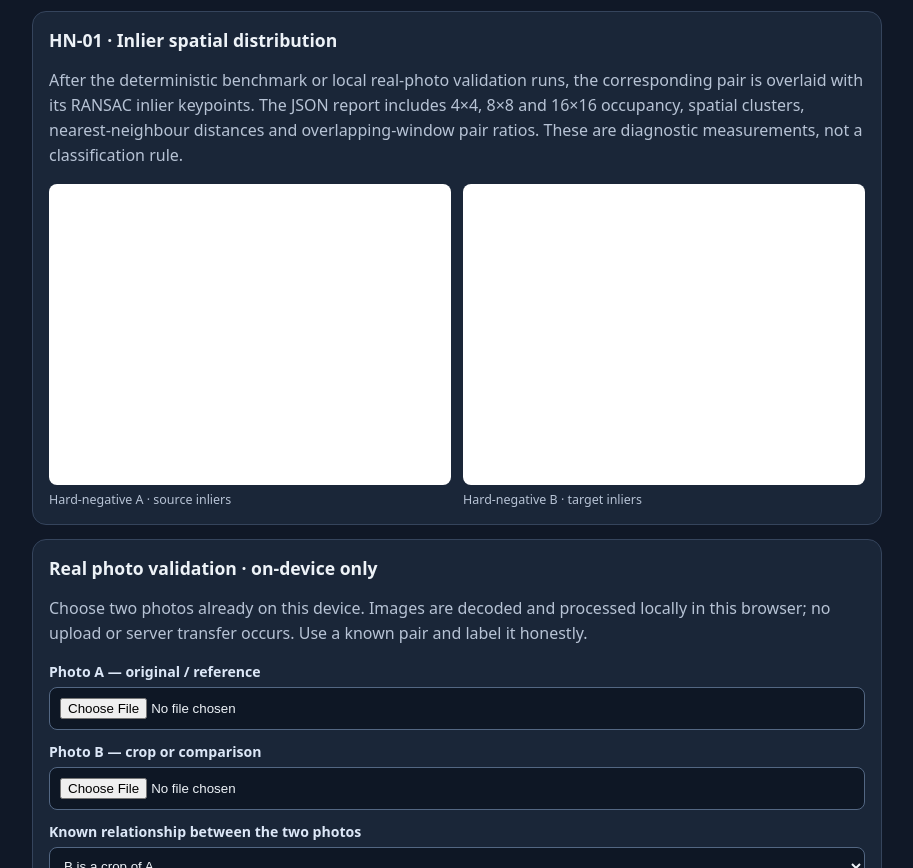
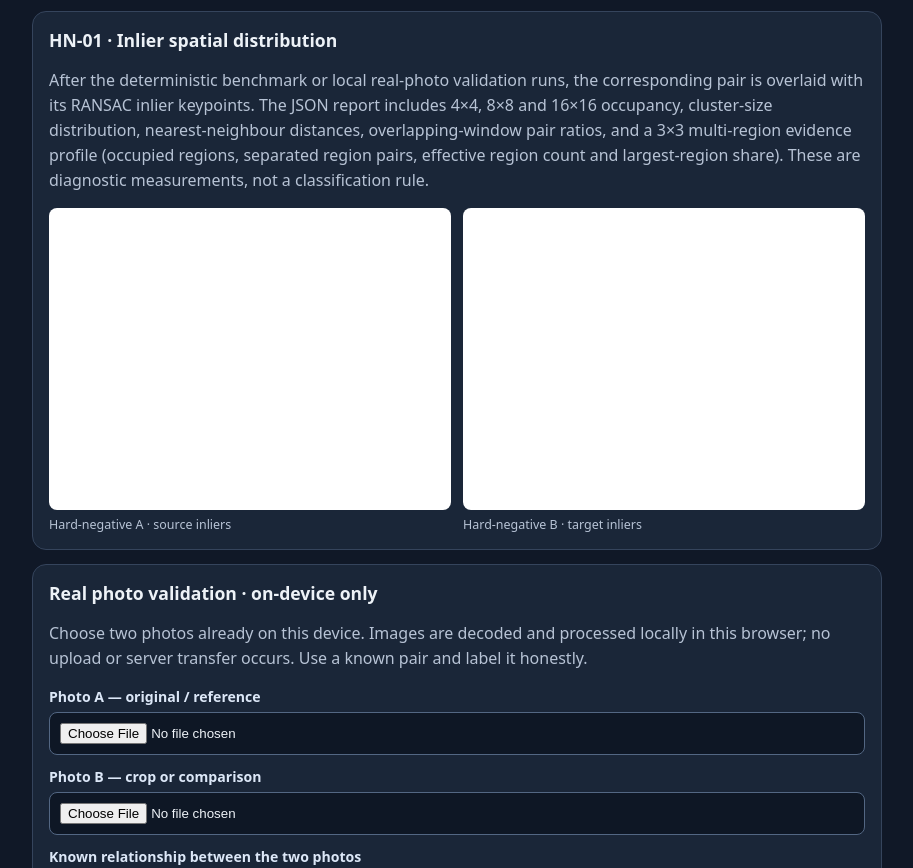
Before and after one commit to Sharmabasu098/Mobile-Freedom, a website: page poc/opencvjs-probe/index.html in a window 1280 px wide. Shown: the part 864-1732 px from the top of the page, without its empty margins (183-1096 px from the left). Drawn offline with Linux system fonts and the light colour scheme.

Commit message:
Document HN-01 multi-region diagnostics in probe UI

```diff
--- a/poc/opencvjs-probe/index.html
+++ b/poc/opencvjs-probe/index.html
@@ -32,7 +32,7 @@
     </section>
     <section class="card" id="hn01-spatial-diagnostics">
       <h2>HN-01 · Inlier spatial distribution</h2>
-      <p class="muted">After the deterministic benchmark or local real-photo validation runs, the corresponding pair is overlaid with its RANSAC inlier keypoints. The JSON report includes 4×4, 8×8 and 16×16 occupancy, spatial clusters, nearest-neighbour distances and overlapping-window pair ratios. These are diagnostic measurements, not a classification rule.</p>
+      <p class="muted">After the deterministic benchmark or local real-photo validation runs, the corresponding pair is overlaid with its RANSAC inlier keypoints. The JSON report includes 4×4, 8×8 and 16×16 occupancy, cluster-size distribution, nearest-neighbour distances, overlapping-window pair ratios, and a 3×3 multi-region evidence profile (occupied regions, separated region pairs, effective region count and largest-region share). These are diagnostic measurements, not a classification rule.</p>
       <div class="previews">
         <figure><canvas id="hnMapA" width="640" height="480"></canvas><figcaption>Hard-negative A · source inliers</figcaption></figure>
         <figure><canvas id="hnMapB" width="640" height="480"></canvas><figcaption>Hard-negative B · target inliers</figcaption></figure>
```
